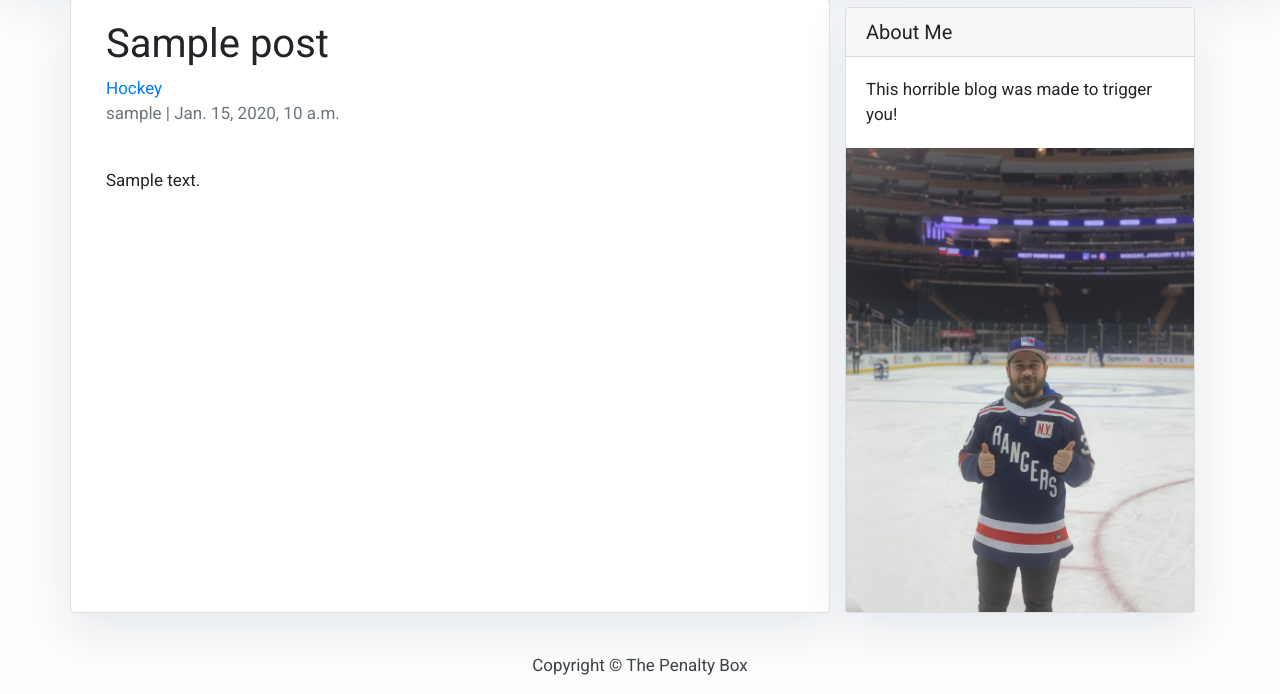
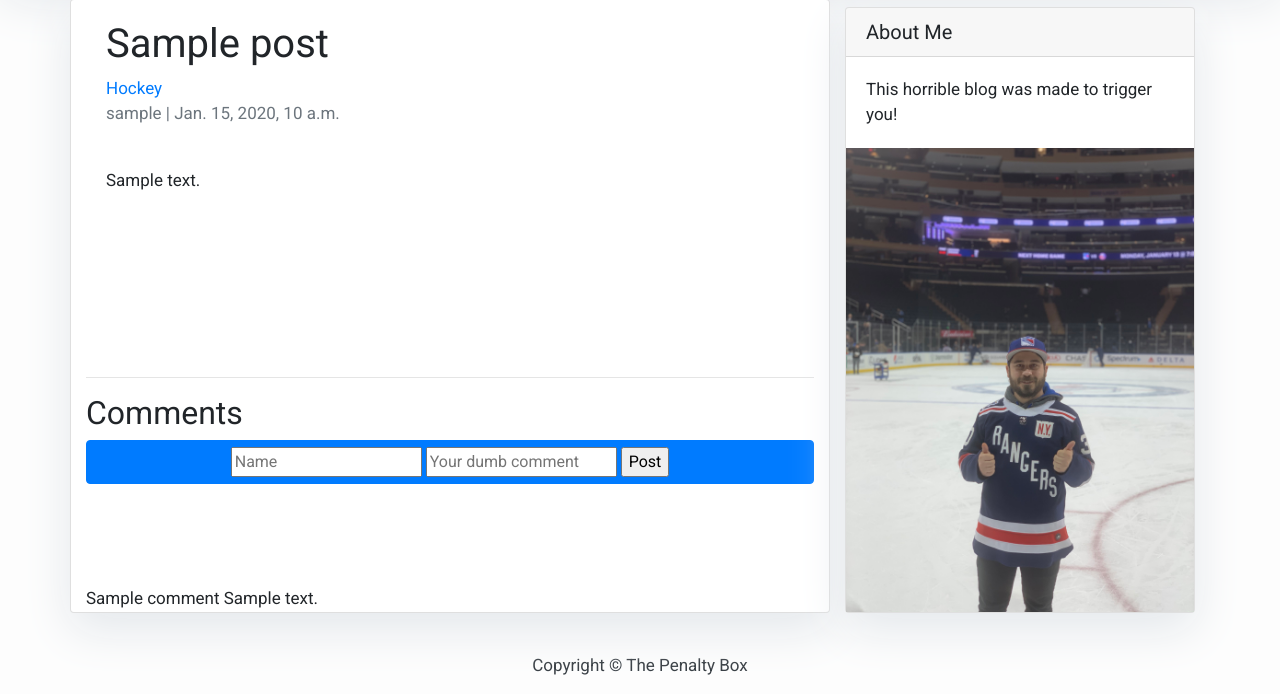
Before and after one commit to michaelbryanstark/penalty-box, a Django app: page /1/ in a window 1280 px wide. Shown: the part 315-1009 px from the top of the page. Run offline with Django 3.2, Linux system fonts and the light colour scheme; tables that the repository leaves empty hold one stand-in row (values such as "Sample post"); some libraries are stand-ins or nearby versions.

Commit message:
comments working

```diff
--- a/main_app/admin.py
+++ b/main_app/admin.py
@@ -1,7 +1,7 @@
 from django.contrib import admin
 
 # Register your models here.
-from .models import Post
+from .models import Post, Comment
 
 class PostAdmin(admin.ModelAdmin):
     list_display = ('title', 'slug', 'status', 'category', 'created_on')
@@ -10,3 +10,4 @@
     prepopulated_fields = {'slug': ('title',)}
 
 admin.site.register(Post, PostAdmin)
+admin.site.register(Comment)
--- a/main_app/models.py
+++ b/main_app/models.py
@@ -33,3 +33,12 @@
     def __str__(self):
         return self.title
 # Create your models here.
+
+class Comment(models.Model):
+    post = models.ForeignKey(Post, on_delete=models.CASCADE, related_name="comment")
+    name = models.TextField(max_length=100)
+    description = models.TextField(max_length=2000)
+    created_on = models.DateTimeField(auto_now_add=True)
+
+    class Meta:
+        ordering = ['-created_on']
--- a/main_app/templates/base.html
+++ b/main_app/templates/base.html
@@ -57,6 +57,7 @@
                 <li class="nav-item">
                   <a class="nav-link text-black font-weight-bold" href="{% url 'logout' %}">Logout </a>
                 </li>
+
               </ul>
               {% else %}
               <ul class="navbar-nav ml-auto">
--- a/main_app/templates/post_detail.html
+++ b/main_app/templates/post_detail.html
@@ -25,11 +25,31 @@
         <br>
         <p class="card-text ">{{ object.content | safe }}</p>
       </div>
+      <hr>
+      <h2>Comments</h2>
+
+      <form class="btn btn-primary" action="{% url 'comment_create' post.pk %}" method="post">
+        {% csrf_token %}
+        <input type="text" class="comment-section-input" name="name" placeholder="Name" required>
+        <input type="text" class="comment-section-input" name="description" placeholder="Your dumb comment" required>
+        <input class="comment-section-submit" type="submit" value="Post">
+      </form>
+      <!-- <a href="{% url 'comment_create' post.pk %}"><button class="btn btn-primary">Comment</button></a> -->
+      <br>
+      <br>
+          {% for comment in post.comment.all %}
+          <br>
+          <br>
+            {{ comment.name }}
+            {{ comment.description }}
+            {% endfor %}
+
+      <br>
     </div>
     {% block sidebar %} {% include 'sidebar.html' %} {% endblock sidebar %}
   </div>
   {% if request.user.is_superuser %}
-  <div class="button">
+
     <div class="button2">
       <a href="{% url 'post_edit' post.pk %}" class=" is-danger">
           <button class="btn btn-primary">Edit Post</button>
@@ -39,7 +59,7 @@
       <a href="{% url 'post_delete' post.pk %}" class=" is-danger">
           <button class="btn btn-danger">Delete</button>
         </div>
-  </div>
+
 
   {% endif %}
 </div>
--- a/main_app/templates/registration/login.html
+++ b/main_app/templates/registration/login.html
@@ -5,7 +5,7 @@
       margin: auto;
       border: 2px solid #3398E1;
       padding: 20px;
-      width: 800px;
+      width: 400px;
       border-radius: 15px;
 
   }
--- a/main_app/urls.py
+++ b/main_app/urls.py
@@ -10,4 +10,5 @@
     path('posts/new/', views.PostCreate.as_view(), name="post_create"),
     path('accounts/signup/', views.Signup.as_view(), name="signup"),
     path('category/<str:cats>/', CategoryView, name='category'),
+    path('post/<int:pk>/comments/new', views.CommentCreate.as_view(), name="comment_create"),
 ]
--- a/main_app/views.py
+++ b/main_app/views.py
@@ -1,7 +1,8 @@
 from django.shortcuts import render, redirect, reverse
+from django.urls import reverse_lazy
 from django.views import generic, View
 from django.contrib.auth import login
-from .models import Post, Categories
+from .models import Post, Comment, User
 from django.views.generic.edit import DeleteView, CreateView, UpdateView
 from .forms import PostForm
 from django.contrib.auth.forms import UserCreationForm
@@ -69,3 +70,18 @@
         else:
             context = {"form": form}
             return render(request, "registration/signup.html", context)
+
+class CommentCreate(View):
+
+    def post(self, request, pk):
+        post = Post.objects.get(pk=pk)
+        name = request.POST.get("name")
+        description = request.POST.get("description")
+        Comment.objects.create(post=post, name=name, description=description)
+        return redirect('post_detail', pk=pk)
+    # def post(self, request, pk):
+    #     name = request.POST.get("name")
+    #     body = request.POST.get("body")
+    #     post = Post.objects.get(pk=pk)
+    #     Comment.objects.create(name=name, body=body, post=post)
+    #     return redirect('post_detail', pk=pk)
```
Also changed, not shown: main_app/forms.py (+11 -1 lines), main_app/templates/add_comment.html (added, +48 -0 lines), main_app/migrations/0004_comment.py (added), main_app/migrations/0005_auto_20211116_2200.py (added), main_app/migrations/0006_remove_comment_user.py (added), main_app/migrations/0007_comment_name.py (added).
